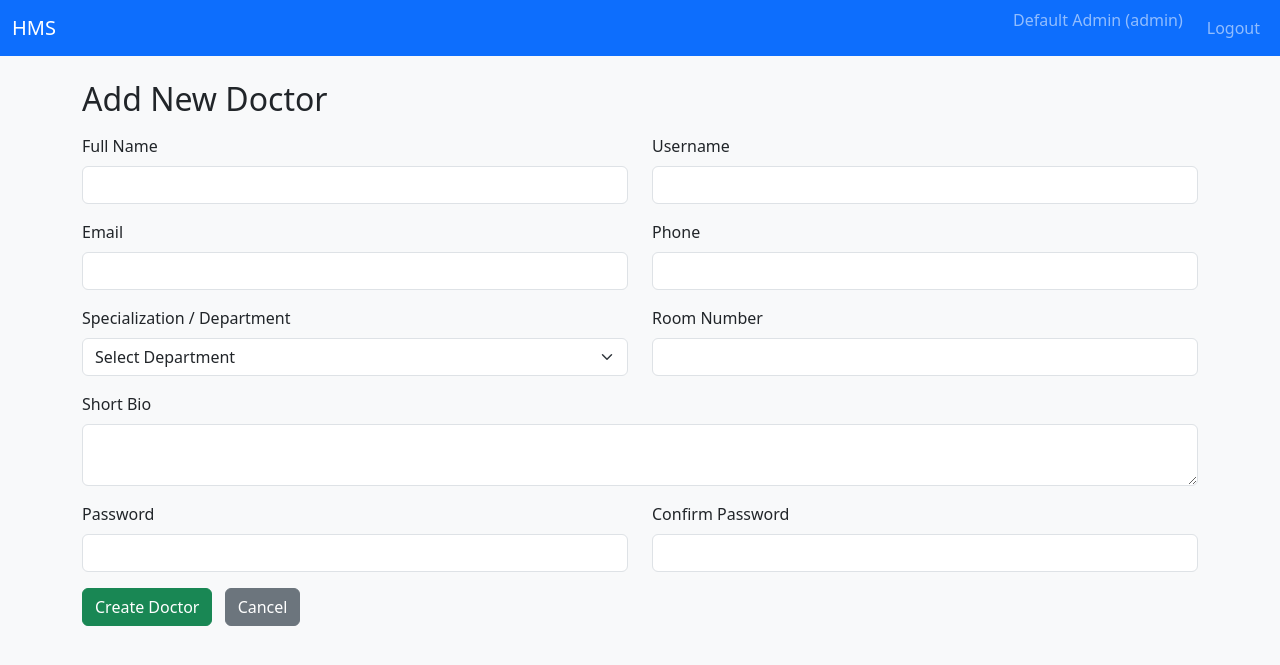
After one commit to ron-desa/Hospital-Management-System, a Flask app: page /admin/doctors/add in a window 1280 px wide. The commit adds this page. Shown: the top 665 px of the page. Run offline with Flask 3, Linux system fonts and the light colour scheme; a user stored in the database is signed in; data comes from the database, SQL or seed files in the repository; both versions use the stored data as it was after the commit.

Commit message:
Update Admin dashboard to have a “Manage Doctors” button | Add routes for:List doctors,Add doctor, Blacklist/unblacklist doctor | Create 2 templates: admin_doctors.html & admin_doctor_form.html

```diff
--- a/app.py
+++ b/app.py
@@ -1,4 +1,3 @@
-# app.py
 from flask import Flask
 import os
 
@@ -8,7 +7,6 @@ def create_app():
     base_dir = os.path.dirname(__file__)
     app.config["DATABASE"] = os.path.join(base_dir, "instance", "hospital.db")
 
-    # Import and register blueprints / routes
     from controllers.routes import main_bp
     app.register_blueprint(main_bp)
 
--- a/controllers/routes.py
+++ b/controllers/routes.py
@@ -32,7 +32,7 @@ def role_required(role):
     return decorator
 
 
-# --------- Routes ---------
+# --------- Auth & Index ---------
 @main_bp.route("/")
 def index():
     if "user_id" in session and "role" in session:
@@ -185,3 +185,125 @@ def patient_dashboard():
     conn.close()
 
     return render_template("dashboard_patient.html", departments=departments)
+
+
+# --------- Admin: Manage Doctors ---------
+@main_bp.route("/admin/doctors")
+@login_required
+@role_required("admin")
+def admin_doctors():
+    q = request.args.get("q", "").strip()
+    conn = get_db_connection()
+    cur = conn.cursor()
+
+    base_query = """
+        SELECT d.id AS doctor_id,
+               u.full_name,
+               u.username,
+               u.email,
+               u.phone,
+               d.room_no,
+               d.is_blacklisted,
+               dept.name AS dept_name
+        FROM doctors d
+        JOIN users u ON d.user_id = u.id
+        LEFT JOIN departments dept ON d.department_id = dept.id
+    """
+
+    params = []
+    if q:
+        base_query += """
+            WHERE u.full_name LIKE ? OR dept.name LIKE ?
+        """
+        like_q = f"%{q}%"
+        params.extend([like_q, like_q])
+
+    base_query += " ORDER BY u.full_name;"
+
+    cur.execute(base_query, params)
+    doctors = cur.fetchall()
+    conn.close()
+
+    return render_template("admin_doctors.html", doctors=doctors)
+
+
+@main_bp.route("/admin/doctors/add", methods=["GET", "POST"])
+@login_required
+@role_required("admin")
+def admin_add_doctor():
+    conn = get_db_connection()
+    cur = conn.cursor()
+    cur.execute("SELECT * FROM departments ORDER BY name;")
+    departments = cur.fetchall()
+
+    if request.method == "POST":
+        full_name = request.form.get("full_name")
+        username = request.form.get("username")
+        email = request.form.get("email")
+        phone = request.form.get("phone")
+        department_id = request.form.get("department_id") or None
+        room_no = request.form.get("room_no")
+        bio = request.form.get("bio")
+        password = request.form.get("password")
+        confirm_password = request.form.get("confirm_password")
+
+        if password != confirm_password:
+            flash("Passwords do not match.", "danger")
+            conn.close()
+            return render_template("admin_doctor_form.html", departments=departments)
+
+        # Check username uniqueness
+        cur.execute("SELECT id FROM users WHERE username = ?;", (username,))
+        if cur.fetchone():
+            flash("Username already taken.", "warning")
+            conn.close()
+            return render_template("admin_doctor_form.html", departments=departments)
+
+        now = datetime.utcnow().isoformat()
+        password_hash = generate_password_hash(password)
+
+        # Insert into users table with role=doctor
+        cur.execute("""
+            INSERT INTO users (username, password_hash, full_name, email, phone, role, is_active, created_at)
+            VALUES (?, ?, ?, ?, ?, 'doctor', 1, ?);
+        """, (username, password_hash, full_name, email, phone, now))
+        user_id = cur.lastrowid
+
+        # Insert into doctors table
+        cur.execute("""
+            INSERT INTO doctors (user_id, department_id, bio, room_no, is_blacklisted)
+            VALUES (?, ?, ?, ?, 0);
+        """, (user_id, department_id, bio, room_no))
+
+        conn.commit()
+        conn.close()
+
+        flash("Doctor created successfully.", "success")
+        return redirect(url_for("main.admin_doctors"))
+
+    conn.close()
+    return render_template("admin_doctor_form.html", departments=departments)
+
+
+@main_bp.route("/admin/doctors/<int:doctor_id>/toggle_blacklist")
+@login_required
+@role_required("admin")
+def admin_toggle_doctor_blacklist(doctor_id):
+    conn = get_db_connection()
+    cur = conn.cursor()
+
+    cur.execute("SELECT is_blacklisted FROM doctors WHERE id = ?;", (doctor_id,))
+    doc = cur.fetchone()
+
+    if not doc:
+        conn.close()
+        flash("Doctor not found.", "danger")
+        return redirect(url_for("main.admin_doctors"))
+
+    new_status = 0 if doc["is_blacklisted"] else 1
+    cur.execute("UPDATE doctors SET is_blacklisted = ? WHERE id = ?;", (new_status, doctor_id))
+    conn.commit()
+    conn.close()
+
+    flash("Doctor status updated.", "info")
+    return redirect(url_for("main.admin_doctors"))
--- /dev/null
+++ b/templates/admin_doctor_form.html
@@ -0,0 +1,66 @@
+{% extends "base.html" %}
+{% block title %}Add Doctor | HMS{% endblock %}
+
+{% block content %}
+<h2>Add New Doctor</h2>
+
+<form method="POST" action="{{ url_for('main.admin_add_doctor') }}" class="mt-3">
+
+    <div class="row">
+        <div class="mb-3 col-md-6">
+            <label class="form-label">Full Name</label>
+            <input type="text" class="form-control" name="full_name" required>
+        </div>
+        <div class="mb-3 col-md-6">
+            <label class="form-label">Username</label>
+            <input type="text" class="form-control" name="username" required>
+        </div>
+    </div>
+
+    <div class="row">
+        <div class="mb-3 col-md-6">
+            <label class="form-label">Email</label>
+            <input type="email" class="form-control" name="email">
+        </div>
+        <div class="mb-3 col-md-6">
+            <label class="form-label">Phone</label>
+            <input type="text" class="form-control" name="phone">
+        </div>
+    </div>
+
+    <div class="row">
+        <div class="mb-3 col-md-6">
+            <label class="form-label">Specialization / Department</label>
+            <select class="form-select" name="department_id">
+                <option value="">Select Department</option>
+                {% for dept in departments %}
+                <option value="{{ dept['id'] }}">{{ dept['name'] }}</option>
+                {% endfor %}
+            </select>
+        </div>
+        <div class="mb-3 col-md-6">
+            <label class="form-label">Room Number</label>
+            <input type="text" class="form-control" name="room_no">
+        </div>
+    </div>
+
+    <div class="mb-3">
+        <label class="form-label">Short Bio</label>
+        <textarea class="form-control" name="bio" rows="2"></textarea>
+    </div>
+
+    <div class="row">
+        <div class="mb-3 col-md-6">
+            <label class="form-label">Password</label>
+            <input type="password" class="form-control" name="password" required>
+        </div>
+        <div class="mb-3 col-md-6">
+            <label class="form-label">Confirm Password</label>
+            <input type="password" class="form-control" name="confirm_password" required>
+        </div>
+    </div>
+
+    <button type="submit" class="btn btn-success">Create Doctor</button>
+    <a href="{{ url_for('main.admin_doctors') }}" class="btn btn-secondary ms-2">Cancel</a>
+</form>
+{% endblock %}
--- a/templates/dashboard_admin.html
+++ b/templates/dashboard_admin.html
@@ -10,6 +10,9 @@
             <div class="card-body">
                 <h5 class="card-title">Doctors</h5>
                 <p class="display-6">{{ stats.total_doctors }}</p>
+                <a href="{{ url_for('main.admin_doctors') }}" class="btn btn-sm btn-primary mt-2">
+                    Manage Doctors
+                </a>
             </div>
         </div>
     </div>
@@ -18,6 +21,7 @@
             <div class="card-body">
                 <h5 class="card-title">Patients</h5>
                 <p class="display-6">{{ stats.total_patients }}</p>
+                <!-- we can later add Manage Patients -->
             </div>
         </div>
     </div>
@@ -26,6 +30,7 @@
             <div class="card-body">
                 <h5 class="card-title">Appointments</h5>
                 <p class="display-6">{{ stats.total_appointments }}</p>
+                <!-- later: link to all appointments -->
             </div>
         </div>
     </div>
```
Also changed, not shown: templates/admin_doctors.html (added, +78 -0 lines), instance/hospital.db.
